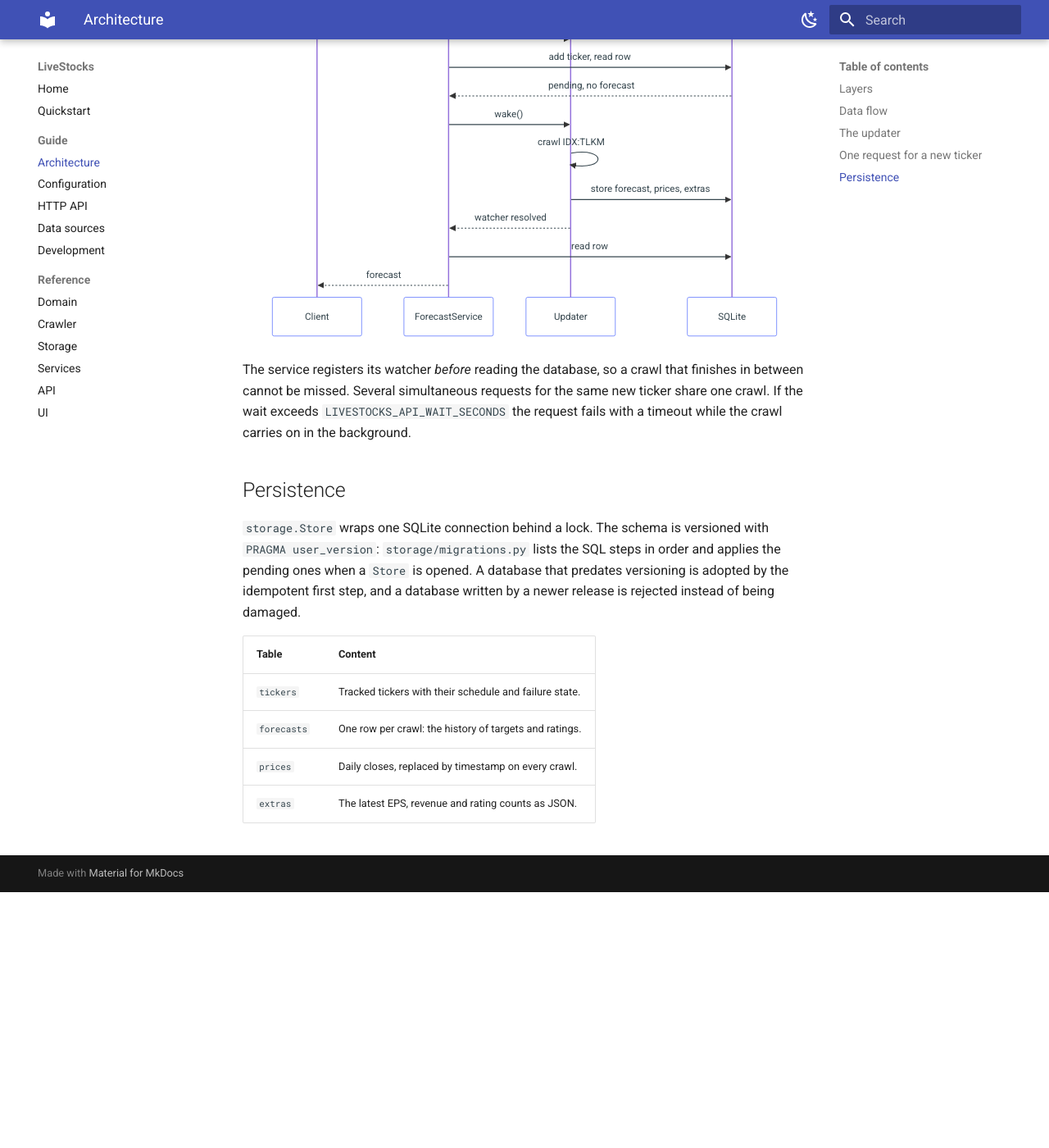
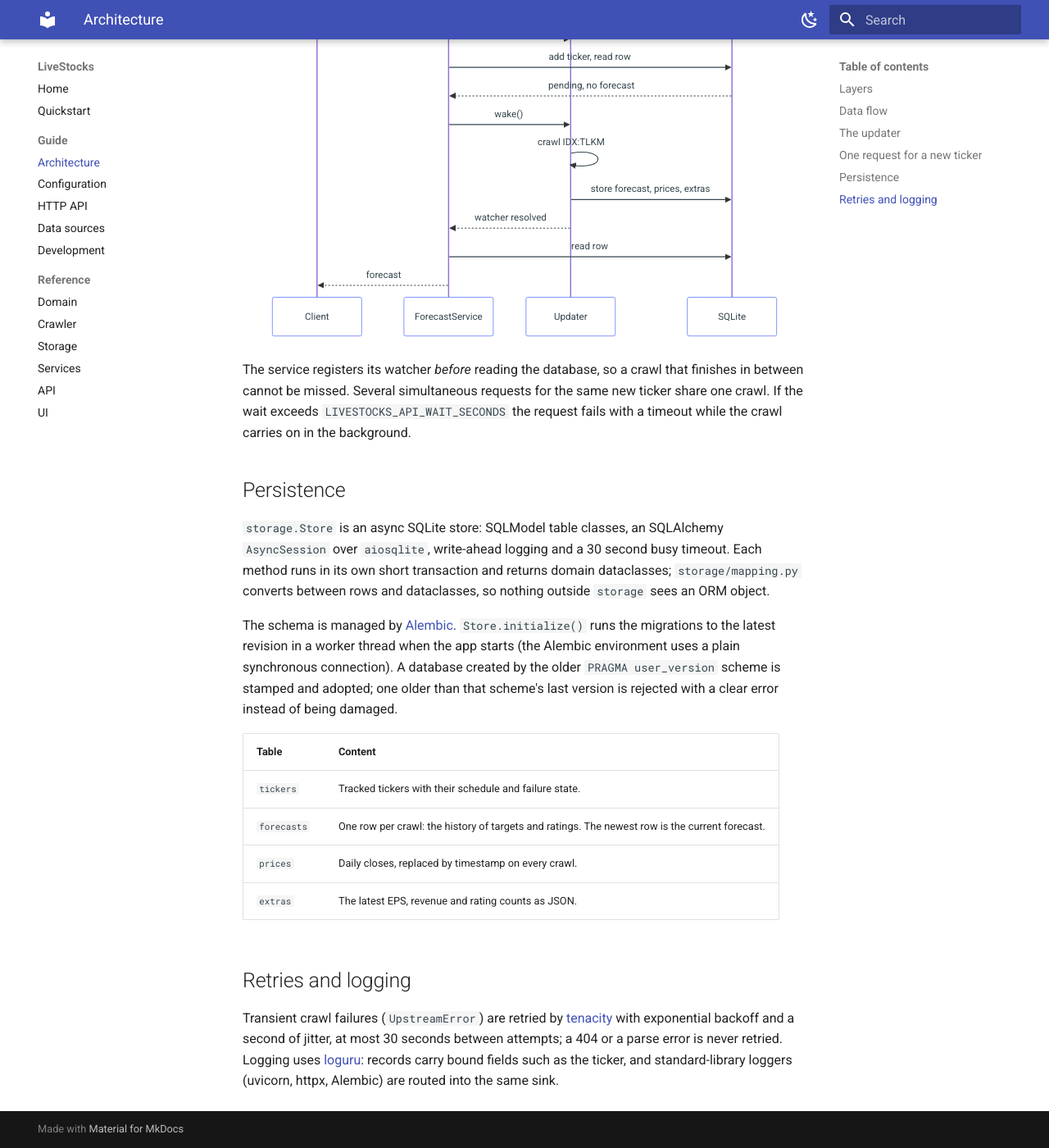
Before and after one commit to protanjung/LiveStocks, an MkDocs documentation site: the page built from docs/architecture.md, in a window 1280 px wide and 1400 px high, scrolled down 2526 px. Shown: the whole window at 82% size. Built offline with MkDocs 1.6.1 and Material for MkDocs 9.7.7, drawn with Linux system fonts in a browser that asks for light colours; before the commit the page ends 3614 px from its top, so only the background shows below that; some of the changed text lies outside the part shown.

Commit message:
docs: describe the async store, Alembic workflow, tenacity and loguru
Document the new persistence layer, the migration workflow (alembic.ini for
the command line, revisions reviewed by hand), retry and logging behaviour and
the LIVESTOCKS_LOG_JSON setting. A test now runs `alembic check`, so a model
change without a migration fails the suite, and the storage reference lists
the new modules.

Co-Authored-By: Claude Sonnet 5.5 <noreply@anthropic.com>

```diff
--- a/docs/architecture.md
+++ b/docs/architecture.md
@@ -27,7 +27,7 @@ flowchart TD
 |---|---|---|
 | `domain` | Value objects (`Forecast`, `Extras`, `TrackedTicker`), ticker parsing, rating rules. No I/O. | nothing |
 | `crawler` | Fetching and parsing TradingView and Yahoo data, retries. Knows nothing about the database. | `domain` |
-| `storage` | SQLite persistence and schema migrations. Knows nothing about the internet. | `domain` |
+| `storage` | Async SQLite persistence and Alembic migrations. Knows nothing about the internet. | `domain` |
 | `services` | The updater loop and `ForecastService`, the single entry point for everything above. | `domain`, `crawler`, `storage` |
 | `api` | HTTP routes, response models and error mapping. | `domain`, `services` |
 | `ui` | NiceGUI pages and HTML/chart builders. | `domain`, `services` |
@@ -98,14 +98,25 @@ Several simultaneous requests for the same new ticker share one crawl. If the wa
 
 ## Persistence
 
-`storage.Store` wraps one SQLite connection behind a lock. The schema is versioned with `PRAGMA user_version`:
-`storage/migrations.py` lists the SQL steps in order and applies the pending ones when a `Store` is opened. A database
-that predates versioning is adopted by the idempotent first step, and a database written by a newer release is rejected
-instead of being damaged.
+`storage.Store` is an async SQLite store: SQLModel table classes, an SQLAlchemy `AsyncSession` over `aiosqlite`, write-ahead
+logging and a 30 second busy timeout. Each method runs in its own short transaction and returns domain dataclasses;
+`storage/mapping.py` converts between rows and dataclasses, so nothing outside `storage` sees an ORM object.
+
+The schema is managed by [Alembic](https://alembic.sqlalchemy.org). `Store.initialize()` runs the migrations to the latest
+revision in a worker thread when the app starts (the Alembic environment uses a plain synchronous connection). A database
+created by the older `PRAGMA user_version` scheme is stamped and adopted; one older than that scheme's last version is
+rejected with a clear error instead of being damaged.
 
 | Table | Content |
 |---|---|
 | `tickers` | Tracked tickers with their schedule and failure state. |
-| `forecasts` | One row per crawl: the history of targets and ratings. |
+| `forecasts` | One row per crawl: the history of targets and ratings. The newest row is the current forecast. |
 | `prices` | Daily closes, replaced by timestamp on every crawl. |
 | `extras` | The latest EPS, revenue and rating counts as JSON. |
+
+## Retries and logging
+
+Transient crawl failures (`UpstreamError`) are retried by [tenacity](https://tenacity.readthedocs.io) with exponential
+backoff and a second of jitter, at most 30 seconds between attempts; a 404 or a parse error is never retried. Logging
+uses [loguru](https://loguru.readthedocs.io): records carry bound fields such as the ticker, and standard-library loggers
+(uvicorn, httpx, Alembic) are routed into the same sink.
```
Also changed, not shown: docs/configuration.md (+2 -1 lines), docs/development.md (+18 -5 lines), docs/reference/storage.md (+3 -1 lines), 3 other files.
